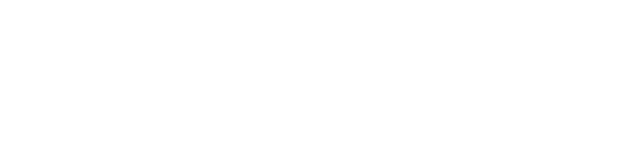
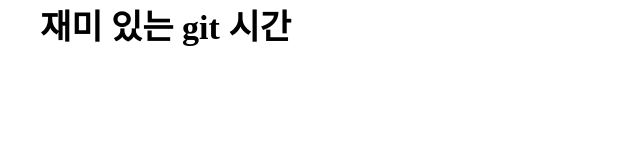
Before and after one commit to junereo/study, a plain HTML site: page index.html in a window 1280 px wide. Shown: the whole page, without its empty margins (0-640 px from the left). Drawn offline with Linux system fonts and the light colour scheme.

Commit message:
feat: DOM 조작 추가

```diff
--- a/index.html
+++ b/index.html
@@ -4,8 +4,10 @@
     <meta charset="UTF-8">
     <meta name="viewport" content="width=device-width, initial-scale=1.0">
     <title>html 기본 구성</title>
+    <link rel="stylesheet" href="./public/style.css">
 </head>
 <body>
 
 </body>
+    <script src="./public/script.js"></script>
 </html>
```
